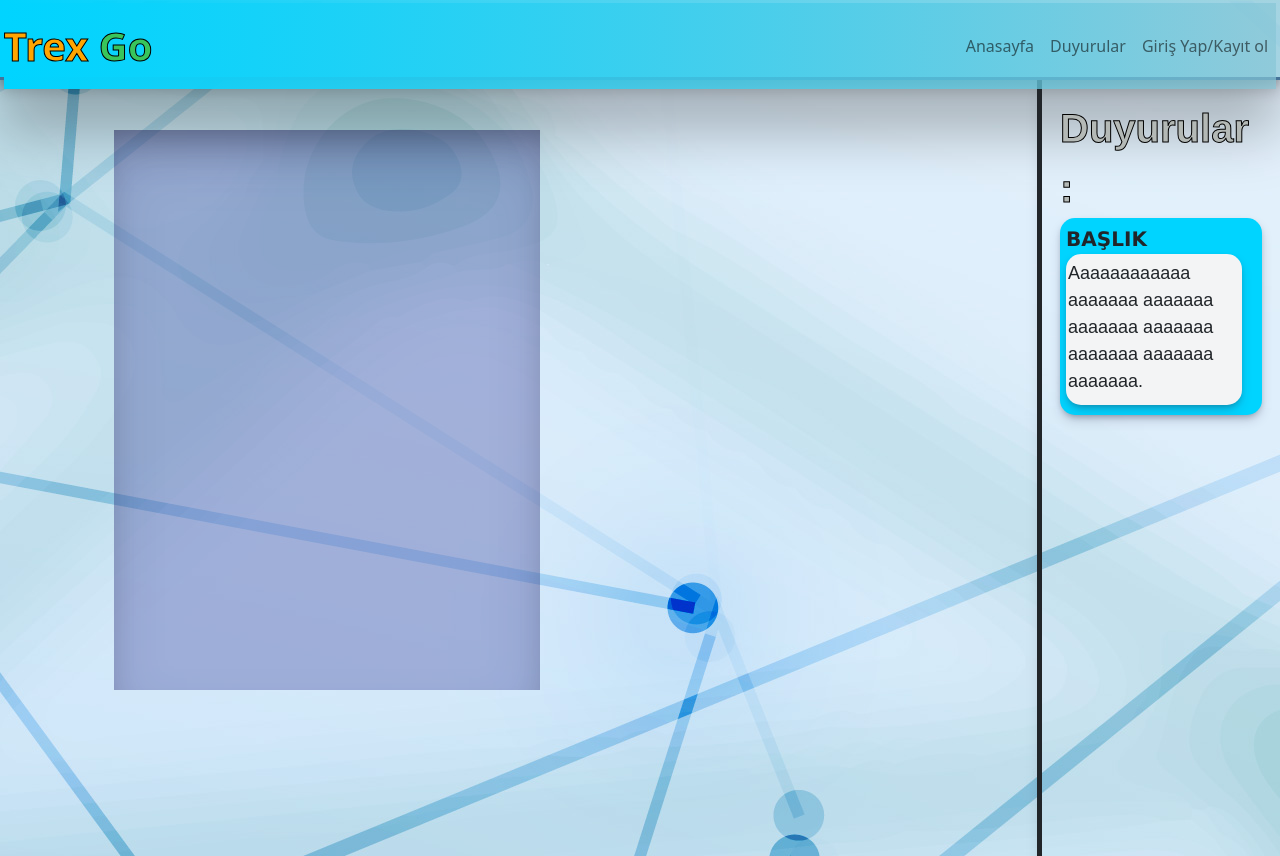
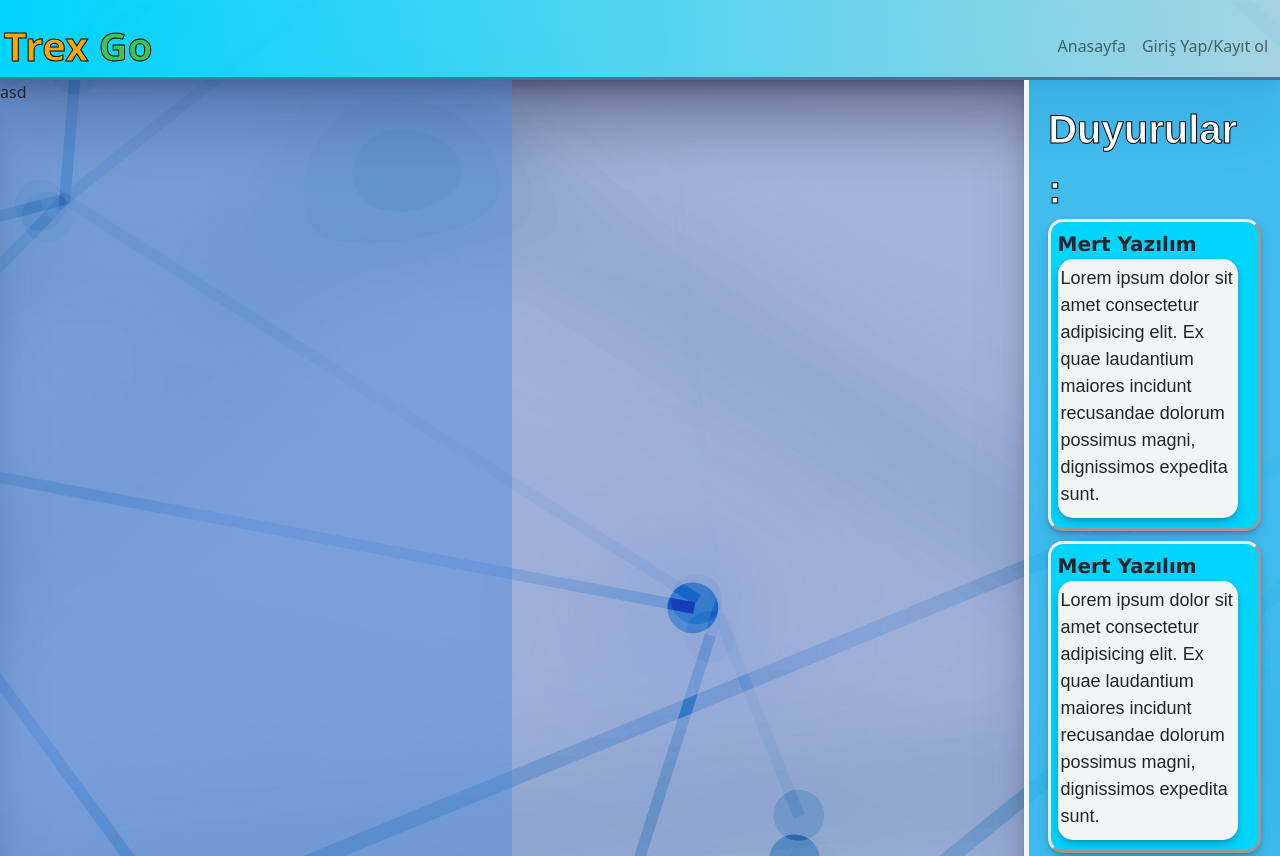
Before and after one commit to Liarisu/TrexGo, a plain HTML site: page index.html in a window 1280 px wide. Shown: the top 856 px of the page. Drawn offline with nearby package versions, Linux system fonts and the light colour scheme.

Commit message:
Add files via upload

```diff
--- a/index.html
+++ b/index.html
@@ -1,7 +1,8 @@
 <html>
     <link rel="stylesheet" href="https://cdn.jsdelivr.net/npm/bootstrap@5.2.3/dist/css/bootstrap.min.css" integrity="sha384-rbsA2VBKQhggwzxH7pPCaAqO46MgnOM80zW1RWuH61DGLwZJEdK2Kadq2F9CUG65" crossorigin="anonymous">
     <link href="style.css" rel="stylesheet">
-
+    <script src="scripts.js"></script>
+    <link rel="icon" type="image/x-icon" href="images\favicon.ico">
     <script src="https://code.jquery.com/jquery-3.2.1.slim.min.js" integrity="sha384-KJ3o2DKtIkvYIK3UENzmM7KCkRr/rE9/Qpg6aAZGJwFDMVNA/GpGFF93hXpG5KkN" crossorigin="anonymous"></script>
     <script src="https://cdnjs.cloudflare.com/ajax/libs/popper.js/1.12.9/umd/popper.min.js" integrity="sha384-ApNbgh9B+Y1QKtv3Rn7W3mgPxhU9K/ScQsAP7hUibX39j7fakFPskvXusvfa0b4Q" crossorigin="anonymous"></script>
     <script src="https://maxcdn.bootstrapcdn.com/bootstrap/4.0.0/js/bootstrap.min.js" integrity="sha384-JZR6Spejh4U02d8jOt6vLEHfe/JQGiRRSQQxSfFWpi1MquVdAyjUar5+76PVCmYl" crossorigin="anonymous"></script>
@@ -9,7 +10,7 @@
 
   <body>
     <header>
-        <nav class="navbar navbar-expand-lg" style="background: linear-gradient(90deg, rgba(0,212,255,1) 0%, rgba(135, 198, 214, 0.685) 100%);;">
+        <nav class="navbar navbar-expand-lg">
             <a class="logo navbar-brand" href="index.html"><span   class="text1">Trex </span><span class="text2">Go</span></a>
             <button class="navbar-toggler" type="button" data-toggle="collapse" data-target="#navbarNav" aria-controls="navbarNav" aria-expanded="false" aria-label="Toggle navigation">
               <span class="navbar-toggler-icon"></span>
@@ -19,7 +20,7 @@
                 <li class="nav-item active">
                   <a class="nav-link" href="#">Anasayfa</a>
                 </li>
-                <li class="nav-item">
+                <li class="nav-item dyr">
                   <a class="nav-link" href="#">Duyurular</a>
                 </li>
                 <li class="nav-item">
@@ -30,14 +31,20 @@
           </nav>
     </header>
         <div class="icerikler">
-          <div></div>
-            <div    class="icerik"></div>
+            <div    class="icerik">
+              <div class="gönderi">asd</div>
+              <div class="gönderi">asd</div>
+            </div>
             <div    class="duyuru">
                 <span   class="baslik">Duyurular :</span>
                 <div    class="duyuru-icerik">
-                    <div    class="duyuru-baslik">BAŞLIK</div>
-                    <div    class="d-icerik">Aaaaaaaaaaaa aaaaaaa aaaaaaa aaaaaaa aaaaaaa aaaaaaa aaaaaaa aaaaaaa.</div>
+                    <div    class="duyuru-baslik">Mert Yazılım</div>
+                    <div    class="d-icerik">Lorem ipsum dolor sit amet consectetur adipisicing elit. Ex quae laudantium maiores incidunt recusandae dolorum possimus magni, dignissimos expedita sunt.</div>
                 </div>
+                <div    class="duyuru-icerik">
+                  <div    class="duyuru-baslik">Mert Yazılım</div>
+                  <div    class="d-icerik">Lorem ipsum dolor sit amet consectetur adipisicing elit. Ex quae laudantium maiores incidunt recusandae dolorum possimus magni, dignissimos expedita sunt.</div>
+              </div>
             </div>
     </div>
   </body>
--- a/style.css
+++ b/style.css
@@ -1,5 +1,7 @@
 body {
     background-image: url("images/bg.jpg");
+    background-repeat: no-repeat;
+    background-color: rgba(65, 71, 158, 0.363);
 }
 header{
 background: linear-gradient(90deg, rgba(0,212,255,1) 0%, rgba(135, 198, 214, 0.685) 100%);
@@ -36,14 +38,12 @@ background: linear-gradient(90deg, rgba(0,212,255,1) 0%, rgba(135, 198, 214, 0.6
     width: auto;
     box-sizing: border-box;
     height: 100%;
-    margin-left:5%;
 }
 .icerik{
-    margin: 50px;
     background-color: rgba(65, 71, 158, 0.363);
     float: left;
-    width: 35%;
-    height: 70%;
+    width: 80%;
+    height: 100%;
     box-sizing: border-box;
     box-shadow: rgba(50, 50, 93, 0.25) 0px 30px 60px -12px inset, rgba(0, 0, 0, 0.3) 0px 18px 36px -18px inset;
 }
@@ -52,16 +52,22 @@ background: linear-gradient(90deg, rgba(0,212,255,1) 0%, rgba(135, 198, 214, 0.6
     padding: 1.5% 1.5%;
     height: 100%;
     float: right;
-    border-left:solid;
+    border-left:solid   whitesmoke;
     border-width: 5px;
+    background-color: rgba(38, 179, 235, 0.849);
     box-shadow: rgba(0, 0, 0, 0.1) 0px 10px 15px -3px, rgba(0, 0, 0, 0.05) 0px 4px 6px -2px;
+}
+.gönderi{
+  background-color: rgba(73, 136, 219, 0.418);
+  width: 50%;
+  height: 100%;
 }
 .baslik{
     font-size: 40px;
     font-family: 'Franklin Gothic Medium', 'Arial Narrow', Arial, sans-serif;
     font-weight: bold;
     color: rgb(213, 219, 224);
-  -webkit-text-fill-color: rgb(180, 185, 182);
+  -webkit-text-fill-color: rgb(255, 255, 255);
   -webkit-text-stroke-width: 1px;
   -webkit-text-stroke-color: black;
   font-weight: bold;
@@ -72,11 +78,13 @@ background: linear-gradient(90deg, rgba(0,212,255,1) 0%, rgba(135, 198, 214, 0.6
     padding-bottom: 5%;
     padding-top: 3%;
     border-radius: 15px;
+    border:outset;
+    margin-bottom: 10px;
     box-shadow: rgba(50, 50, 93, 0.25) 0px 6px 12px -2px, rgba(0, 0, 0, 0.3) 0px 3px 7px -3px;
 }
 .d-icerik{
     background-color: rgb(243, 244, 245);
-    padding-left: 1%;
+    padding-left: 1.5%;
     padding-bottom: 5%;
     padding-top: 3%;
     width: 90%;
@@ -93,12 +101,17 @@ background: linear-gradient(90deg, rgba(0,212,255,1) 0%, rgba(135, 198, 214, 0.6
 .nav-link:hover{
     font-weight: bold;
     margin-left: 10px;
-    transition: 0.3s;
+    transition: 0.1s;
 }
 .icerik-container{
     padding: 5%;
 }
-@media(max-width: 768px) {
+.dyr{
+    display: none;
+}
+
+/* Telefon Ekran*/
+@media(max-width: 1200px) {
     .duyuru{
         display: none;
     }
@@ -110,4 +123,19 @@ background: linear-gradient(90deg, rgba(0,212,255,1) 0%, rgba(135, 198, 214, 0.6
     .icerikler{
         margin-left: 0px;
     }
+    .gönderi{
+        top:auto;
+        left: auto;
+        width: 100%;
+        height: 100%;
     }
+    .dyr{
+        display:block;
+    }
+    nav{
+        background: linear-gradient(90deg, rgba(0,212,255,1) 0%, rgba(135, 198, 214, 0.685) 100%);
+    }
+    }
+    @media(max-width: 991){
+
+    }
```
Also changed, not shown: script.js (added).
